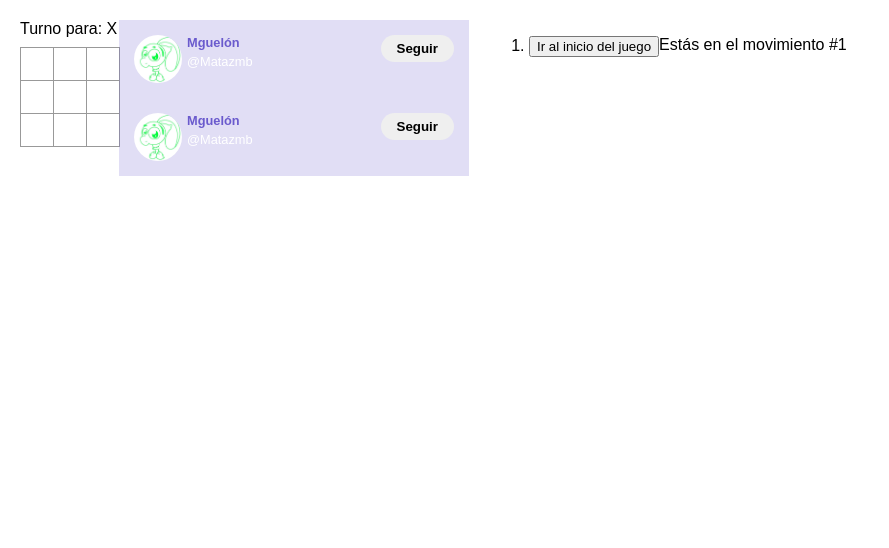
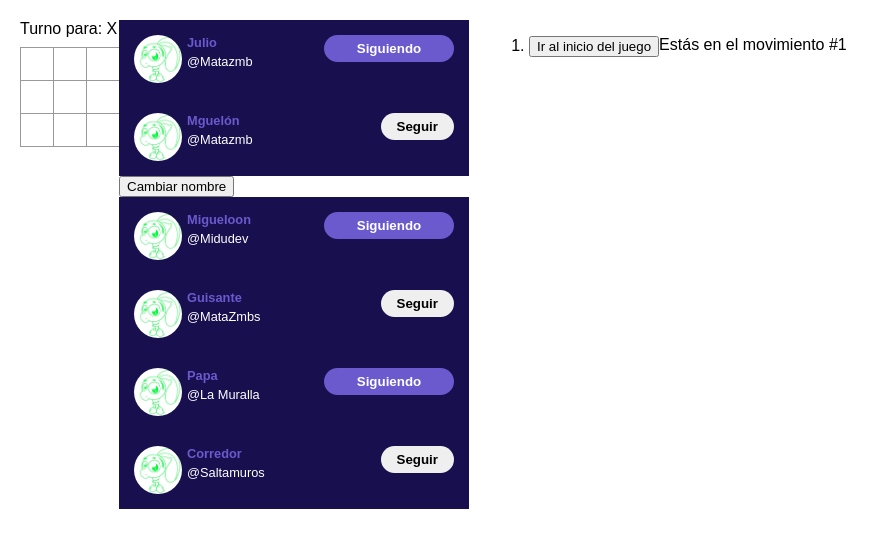
Before and after one commit to Jabuitroon/Practicando-React, a React (Create React App) app in the folder src/: page / in a window 1280 px wide. Shown: the top 548 px of the page, without its empty margins (0-889 px from the left). Built offline with nearby package versions, Linux system fonts and the light colour scheme; the HTML template or start-up script is replaced by a standard one.

Commit message:
Usando useState

```diff
--- a/src/App.js
+++ b/src/App.js
@@ -2,6 +2,7 @@
 // Propiedad useState
 import { useState } from "react";
 import { Twifollowcard } from "./Twifollowcard.jsx";
+import { Listas } from "./Listas.jsx"
 // Construir el tablero
 function Board({ xIsNext, squares, onPlay }) { // Board es controlado por las props que recibe.
 
@@ -93,16 +94,21 @@ const infoMoves = history.map((move) =>{
   let description = 'Estás en el movimiento #' + contador++;
   return <p>{description}</p>
 });
-  return(
+
+  //Conociendo al virtual dom
+  const [name, setName] = useState('Julio')
+  return( // return es lo que devuelvo para renderizar
     <div className="game">
       <div className="game-board">
       <Board xIsNext={xIsNext} squares={currentSquares} onPlay={handlePlay} />
       </div>
       <div>
-         {/* se pasan funciones como props */}
-         <Twifollowcard formatUserName={format} isFollowing userName="Matazmb" name="Mguelón"/>
-        <Twifollowcard formatUserName={format} isFollowing={false} userName="Matazmb" name="Mguelón"/>{/* <Twifollowcard formatUserName={crearElement} userName="Matazmb" name="Mguelón"/>  Se pasan elementos como props*/}
+        {/* se pasan funciones como props */}
+        <Twifollowcard formatUserName={format} initialFollowage userName="Matazmb" name={name}/>
+        <Twifollowcard formatUserName={format} initialFollowage={false} userName="Matazmb" name="Mguelón"/>{/* <Twifollowcard formatUserName={crearElement} userName="Matazmb" name="Mguelón"/>  Se pasan elementos como props*/}
         {/* <Twifollowcard {...miduObj}/> enviando props desde un Obj == rest operator pero espreferible ser declarativo*/}
+        <button onClick={()=> setName('Buitroon')}>Cambiar nombre</button>
+        <Listas />
       </div>
       <div className="game-info">
         <ol>{moves}</ol>
--- /dev/null
+++ b/src/Listas.jsx
@@ -0,0 +1,42 @@
+import { Twifollowcard } from "./Twifollowcard.jsx";
+
+const format = (userName) => `@${userName}`
+
+const users = [
+    {
+        userName: 'Midudev',
+        name: 'Migueloon',
+        isFollowing: true
+    },
+    {
+        userName:'MataZmbs',
+        name: 'Guisante',
+        isFollowing: false
+    },
+    {
+        userName:'La Muralla',
+        name: 'Papa',
+        isFollowing: true
+    },
+    {
+        userName:'Saltamuros',
+        name: 'Corredor',
+        isFollowing: false
+    }
+]
+
+export function Listas(){
+
+    return(
+        <section className="ListaApp">
+            {
+                users.map(user=>{
+                    const {userName, name, isFollowing} = user
+                    return(
+                        <Twifollowcard formatUserName={format} userName={userName} name={name} initialFollowage={isFollowing}/>
+                    )
+                })
+            }
+        </section>
+    )
+}
--- a/src/Twifollowcard.jsx
+++ b/src/Twifollowcard.jsx
@@ -3,16 +3,17 @@ import logo from './assets/cara.jpg';
 //poder ejecutarcodigo arbitrario segun lo que suceda en los compoentes
 import { useState } from 'react';
 
-export function Twifollowcard({formatUserName ,userName ='Ukn', name}) {
+export function Twifollowcard({formatUserName ,userName ='Ukn', name, initialFollowage}) {
     //La base de reutilizar un componente en React es que sea parametrizable metiante las prop,
     //enviando y recibiendo la info que necesitamos procesar
-const [isFollowing, setIsFolowing] = useState(false) //Destructurando pae
-const text = isFollowing ? 'Siguiendo' : 'Seguir'
+const [isFollowing, setIsFolowing] = useState(initialFollowage) //Destructurando pae inicializando un estado con una prop
+let text = isFollowing ? 'Siguiendo' : 'Seguir'
 const btnClass = isFollowing ? 'tw-followcard-btn' : 'tw-Nofollow-btn'
 
     const handleClick = () =>{
         setIsFolowing(!isFollowing) //le digo a la funcion setIsFolowing que invierta esta variable que tiene un boolean
     }
+
     return(
         <article className="tw-followcard">
             <header className="tw-followcard-header">
@@ -25,7 +26,13 @@ const btnClass = isFollowing ? 'tw-followcard-btn' : 'tw-Nofollow-btn'
                 </div>
             </header>
             <aside>
-                <button className={btnClass} onClick={handleClick} >{text}</button>
+                <button className={btnClass} onClick={handleClick}>
+                    <span className='Normal'>{text}</span>
+                    <span className='StopFollow'>Dejar de seguir</span>
+                </button>
+                {/* React renderiza el componente dependiendo de ese primer render
+                React hace una "comparación" entre otro render, pero los cambios se ejecutan directamente
+                donde estoy declarando, como en este caso elestado del boton */}
             </aside>
         </article>
     )
--- a/src/styles.css
+++ b/src/styles.css
@@ -92,7 +92,7 @@ body {
 .tw-followcard{
   width: 350px;
   padding: 15px;
-  background-color: rgba(106, 90, 205, .2);
+  background-color: rgb(24, 15, 78);
   display: flex;
   justify-content: space-between;
   font-size: .8rem;
@@ -107,20 +107,20 @@ body {
 .tw-followcard-header{
   display: flex;
 }
+strong{
+  color: slateblue;
+}
 .tw-followcard-info{
   margin-left: 5px;
   display: flex;
   flex-direction: column;
   gap: 4px;
 }
-.tw-followcard-btn{
+
+.tw-Nofollow-btn:hover{
   color: #fff;
   background-color: slateblue;
-  margin-left: 16px;
-  border: 0;
-  border-radius: 999px;
-  padding: 6px 16px;
-  font-weight: bold;
+  transition: .3s ease background-color;
 }
 .tw-Nofollow-btn{
   border: 0;
@@ -128,19 +128,28 @@ body {
   padding: 6px 16px;
   font-weight: bold;
 }
-
-strong{
-  color: slateblue;
-}
-
-.tw-Nofollow-btn:hover{
+.tw-followcard-btn{
   color: #fff;
   background-color: slateblue;
-  transition: .3s ease background-color;
+  margin-left: 16px;
+  width: 130px;
+  border: 0;
+  border-radius: 999px;
+  padding: 6px 16px;
+  font-weight: bold;
 }
 
 .tw-followcard-btn:hover{
   color: red;
-  background-color: rgba(255, 0, 0, 0.329);
+  background-color: rgba(255, 0, 0, .2);
   transition: .3s ease background-color;
 }
+.StopFollow{
+  display: none;
+}
+.tw-followcard-btn:hover .StopFollow{
+  display: block;
+}
+.tw-followcard-btn:hover .Normal{
+  display: none;
+}
```
